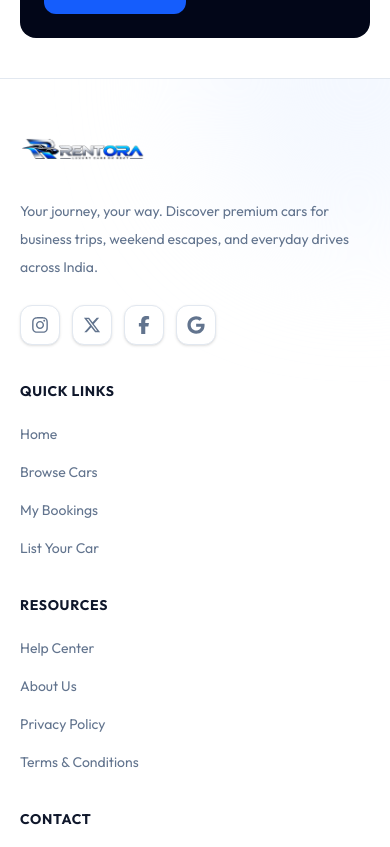
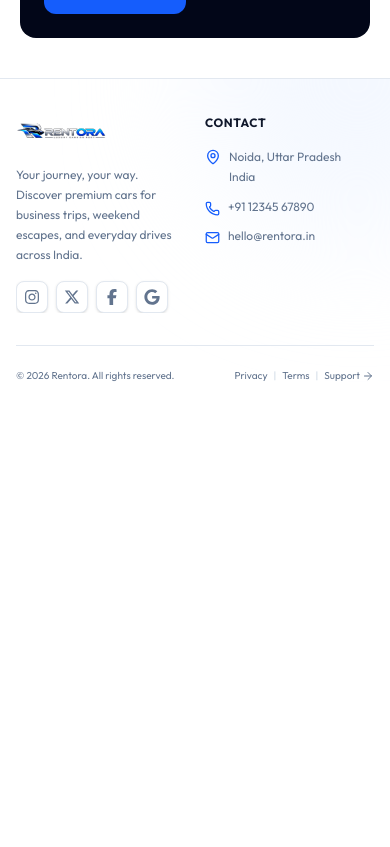
Before and after one commit to ankit-tiwari-0/Rentora, a React (Vite) app in the folder Rentora-Web/: page /my-bookings in a window 390 px wide. Shown: the part 2657-3504 px from the top of the page. After the commit the page ends 3063 px from the top, so only its background shows below. Built offline with nearby package versions, Linux system fonts and the light colour scheme.

Commit message:
update footer make responsive

```diff
--- a/Rentora-Web/src/component/Footer.jsx
+++ b/Rentora-Web/src/component/Footer.jsx
@@ -71,13 +71,13 @@ const containerVariants = {
 const itemVariants = {
   hidden: {
     opacity: 0,
-    y: 20,
+    y: 18,
   },
   visible: {
     opacity: 1,
     y: 0,
     transition: {
-      duration: 0.6,
+      duration: 0.55,
       ease,
     },
   },
@@ -88,24 +88,27 @@ const Footer = () => {
 
   return (
     <footer className="relative w-full overflow-hidden border-t border-slate-200 bg-white">
-      {/* Subtle background decoration */}
+      {/* Background decoration */}
       <div
         aria-hidden="true"
         className="pointer-events-none absolute -right-32 -top-40 size-80 rounded-full bg-blue-50/70 blur-3xl"
       />
 
-      <div className="relative mx-auto max-w-7xl px-5 pb-6 pt-12 sm:px-8 sm:pt-14 lg:px-10 lg:pt-16">
-
+      <div className="relative mx-auto max-w-7xl px-4 pb-5 pt-9 sm:px-8 sm:pb-6 sm:pt-14 lg:px-10 lg:pt-16">
         {/* Main footer */}
+        <div className="overflow-x-auto">
           <motion.div
             variants={containerVariants}
             initial="hidden"
             whileInView="visible"
             viewport={{ once: true, amount: 0.1 }}
-          className="grid grid-cols-1 gap-9 sm:grid-cols-2 sm:gap-10 lg:grid-cols-[1.5fr_0.85fr_0.95fr_1.1fr] lg:gap-12"
+            className="grid grid-cols-[minmax(0,1fr)_minmax(0,1fr)] gap-x-5 gap-y-7 sm:gap-x-8 sm:gap-y-10 lg:grid-cols-[1.5fr_0.85fr_0.95fr_1.1fr] lg:gap-12"
           >
             {/* Brand */}
-          <motion.div variants={itemVariants}>
+            <motion.div
+              variants={itemVariants}
+              className="min-w-0"
+            >
               <Link
                 to="/"
                 aria-label="Rentora home"
@@ -114,18 +117,18 @@ const Footer = () => {
                 <img
                   src={logo}
                   alt="Rentora"
-                className="h-11 w-auto max-w-[190px] object-contain object-left transition-transform duration-300 group-hover:scale-[1.03] sm:h-12"
+                  className="h-8 w-auto max-w-full object-contain object-left transition-transform duration-300 group-hover:scale-[1.03] sm:h-12"
                 />
               </Link>
 
-            <p className="mt-5 max-w-sm text-sm leading-7 text-slate-500">
+              <p className="mt-3 max-w-sm text-xs leading-5 text-slate-500 sm:mt-5 sm:text-sm sm:leading-7">
                 Your journey, your way. Discover premium cars for
                 business trips, weekend escapes, and everyday drives
                 across India.
               </p>
 
               {/* Social media */}
-            <div className="mt-6 flex flex-wrap items-center gap-3">
+              <div className="mt-4 flex flex-wrap items-center gap-2 sm:mt-6 sm:gap-3">
                 {socialLinks.map(({ label, href, Icon }) => (
                   <motion.a
                     key={label}
@@ -138,19 +141,23 @@ const Footer = () => {
                     }
                     aria-label={label}
                     title={label}
-                  whileHover={{ y: -4, scale: 1.08 }}
-                  whileTap={{ scale: 0.93 }}
-                  className="flex size-10 items-center justify-center rounded-xl border border-slate-200 bg-white text-slate-500 shadow-sm transition-colors duration-300 hover:border-blue-200 hover:bg-blue-50 hover:text-blue-600"
+                    whileHover={{ y: -3, scale: 1.06 }}
+                    whileTap={{ scale: 0.94 }}
+                    className="flex size-8 items-center justify-center rounded-lg border border-slate-200 bg-white text-slate-500 shadow-sm transition-colors duration-300 hover:border-blue-200 hover:bg-blue-50 hover:text-blue-600 sm:size-10 sm:rounded-xl"
                   >
-                  <Icon size={18} />
+                    <Icon size={16} />
                   </motion.a>
                 ))}
               </div>
             </motion.div>
 
-          {/* Link columns */}
+            {/* Quick Links and Resources: desktop only */}
             {Object.entries(footerLinks).map(([heading, links]) => (
-            <motion.div key={heading} variants={itemVariants}>
+              <motion.div
+                key={heading}
+                variants={itemVariants}
+                className="hidden min-w-0 lg:block"
+              >
                 <h3 className="text-sm font-bold uppercase tracking-wider text-slate-900">
                   {heading}
                 </h3>
@@ -175,18 +182,21 @@ const Footer = () => {
             ))}
 
             {/* Contact */}
-          <motion.div variants={itemVariants}>
-            <h3 className="text-sm font-bold uppercase tracking-wider text-slate-900">
+            <motion.div
+              variants={itemVariants}
+              className="min-w-0"
+            >
+              <h3 className="text-xs font-bold uppercase tracking-wider text-slate-900 sm:text-sm">
                 Contact
               </h3>
 
-            <div className="mt-5 space-y-4 text-sm text-slate-500">
-              <div className="flex items-start gap-3">
+              <div className="mt-4 space-y-3 text-xs text-slate-500 sm:mt-5 sm:space-y-4 sm:text-sm">
+                <div className="flex items-start gap-2 sm:gap-3">
                   <MapPin
-                  size={18}
-                  className="mt-0.5 shrink-0 text-blue-600"
+                    size={16}
+                    className="mt-0.5 shrink-0 text-blue-600 sm:size-[18px]"
                   />
-                <p className="leading-6">
+                  <p className="leading-5 sm:leading-6">
                     Noida, Uttar Pradesh
                     <br />
                     India
@@ -195,26 +205,29 @@ const Footer = () => {
 
                 <a
                   href="tel:+911234567890"
-                className="flex items-center gap-3 transition-colors hover:text-blue-600"
+                  className="flex items-start gap-2 transition-colors hover:text-blue-600 sm:gap-3"
                 >
-                <Phone size={17} className="shrink-0 text-blue-600" />
-                +91 12345 67890
+                  <Phone
+                    size={15}
+                    className="mt-0.5 shrink-0 text-blue-600 sm:size-[17px]"
+                  />
+                  <span className="break-words">+91 12345 67890</span>
                 </a>
 
                 <a
                   href="mailto:hello@rentora.in"
-                className="flex min-w-0 items-start gap-3 transition-colors hover:text-blue-600"
+                  className="flex min-w-0 items-start gap-2 transition-colors hover:text-blue-600 sm:gap-3"
                 >
                   <Mail
-                  size={17}
-                  className="mt-0.5 shrink-0 text-blue-600"
+                    size={15}
+                    className="mt-0.5 shrink-0 text-blue-600 sm:size-[17px]"
                   />
                   <span className="break-all">hello@rentora.in</span>
                 </a>
               </div>
 
-            {/* Indian cities */}
-            <div className="mt-5 flex flex-wrap gap-2">
+              {/* Cities: desktop and tablet */}
+              <div className="mt-5 hidden flex-wrap gap-2 sm:flex">
                 {cities.map((city) => (
                   <span
                     key={city}
@@ -226,13 +239,16 @@ const Footer = () => {
               </div>
             </motion.div>
           </motion.div>
+        </div>
 
-        {/* Bottom bar */}
-        <div className="mt-10 border-t border-slate-200 pt-5 sm:mt-12">
-          <div className="flex flex-col gap-4 text-sm text-slate-500 sm:flex-row sm:items-center sm:justify-between">
-            <p>© {year} Rentora. All rights reserved.</p>
+        {/* Bottom bar: visible on every device */}
+        <div className="mt-8 border-t border-slate-200 pt-5 sm:mt-10 sm:pt-6">
+          <div className="flex flex-row items-center justify-between gap-2">
+            <p className="shrink-0 text-[10px] leading-5 text-slate-500 sm:text-sm">
+              © {year} Rentora. All rights reserved.
+            </p>
 
-            <div className="flex flex-wrap items-center gap-x-4 gap-y-2">
+            <div className="flex shrink-0 items-center gap-1.5 text-[10px] text-slate-500 sm:gap-4 sm:text-sm">
               <Link
                 to="/"
                 className="transition-colors hover:text-blue-600"
@@ -257,10 +273,10 @@ const Footer = () => {
 
               <Link
                 to="/"
-                className="inline-flex items-center gap-1 transition-colors hover:text-blue-600"
+                className="inline-flex items-center gap-0.5 transition-colors hover:text-blue-600 sm:gap-1"
               >
                 Support
-                <ArrowRight size={13} />
+                <ArrowRight size={12} />
               </Link>
             </div>
           </div>
```
Lines whose indentation alone changed are shown as unchanged.
